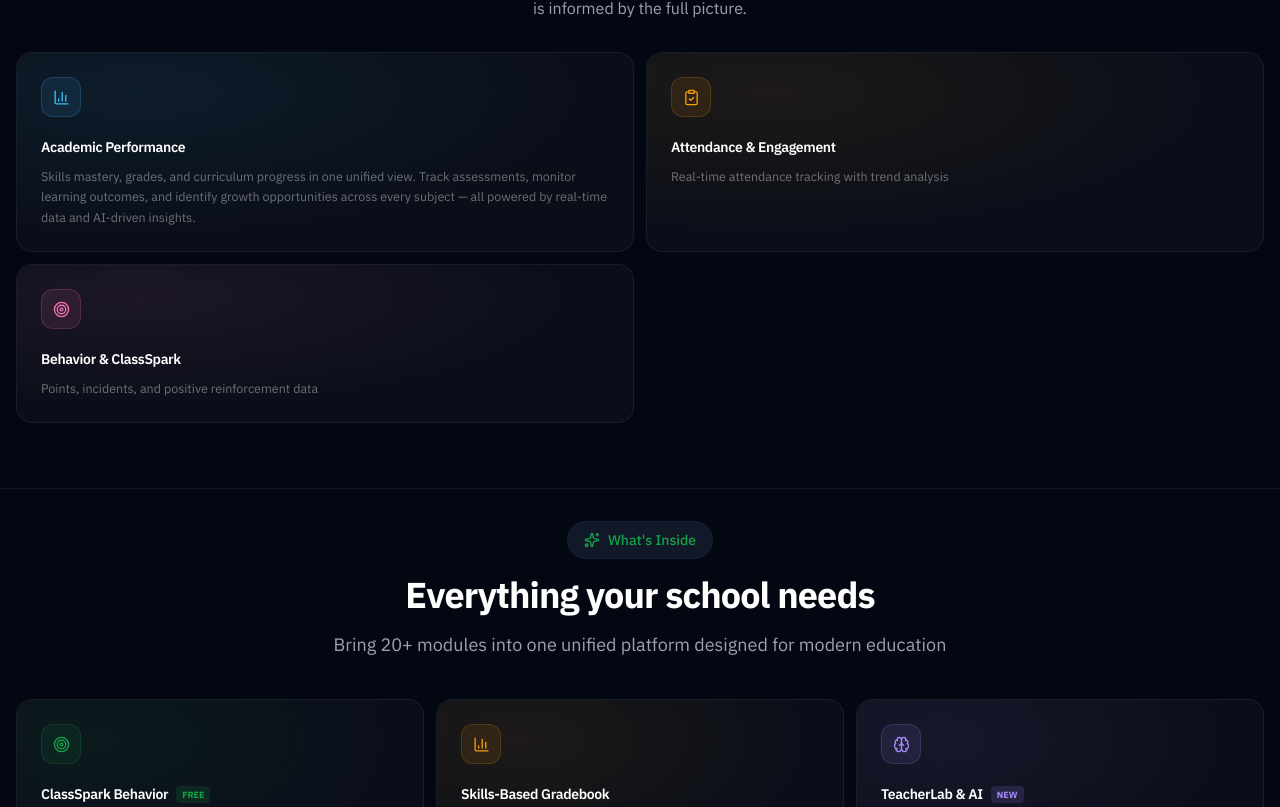
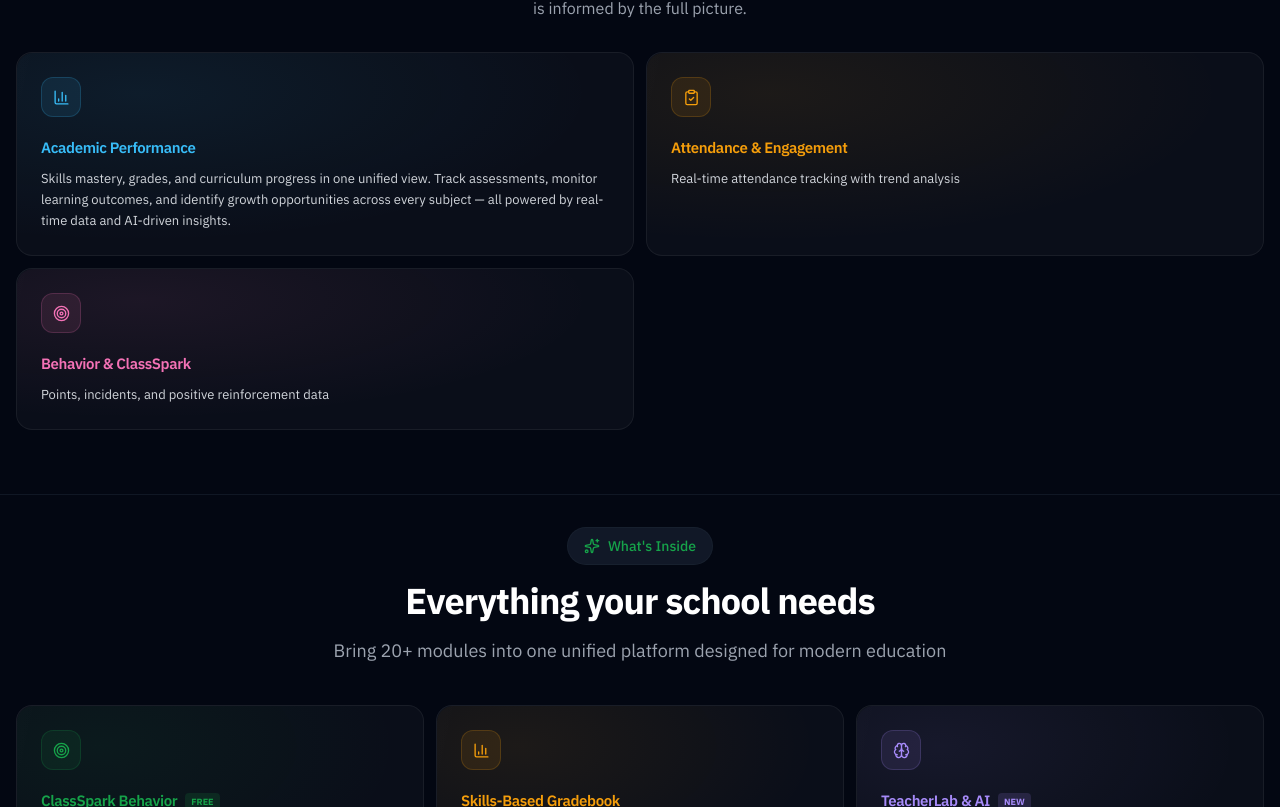
Before and after one commit to cjapidonald/bee-edu-website, a Next.js app: page /blog in a window 1280 px wide. Shown: the part 1693-2500 px from the top of the page. Built offline with nearby package versions, Linux system fonts and the light colour scheme; no server answers.

Commit message:
Improve spotlight card readability: colored titles, brighter descriptions
- Titles now use the card's accent color (yellow, green, pink, etc.)
- Description text bumped from white/40 to gray-300 for readability

Co-Authored-By: Claude Opus 4.6 (1M context) <noreply@anthropic.com>

```diff
--- a/components/ui/spotlight-card.tsx
+++ b/components/ui/spotlight-card.tsx
@@ -108,7 +108,7 @@ function SpotlightCard({ item, dimmed, onHoverStart, onHoverEnd }: CardProps) {
       {/* Text */}
       <div className="relative z-10 flex flex-col gap-2">
         <div className="flex items-center gap-2">
-          <h3 className="font-semibold text-[14px] text-white tracking-tight">
+          <h3 className="font-semibold text-[15px] tracking-tight" style={{ color: item.color }}>
             {item.title}
           </h3>
           {item.badge && (
@@ -120,7 +120,7 @@ function SpotlightCard({ item, dimmed, onHoverStart, onHoverEnd }: CardProps) {
             </span>
           )}
         </div>
-        <p className="text-[12.5px] text-white/40 leading-relaxed">
+        <p className="text-[13px] text-gray-300 leading-relaxed">
           {item.description}
         </p>
       </div>
```
